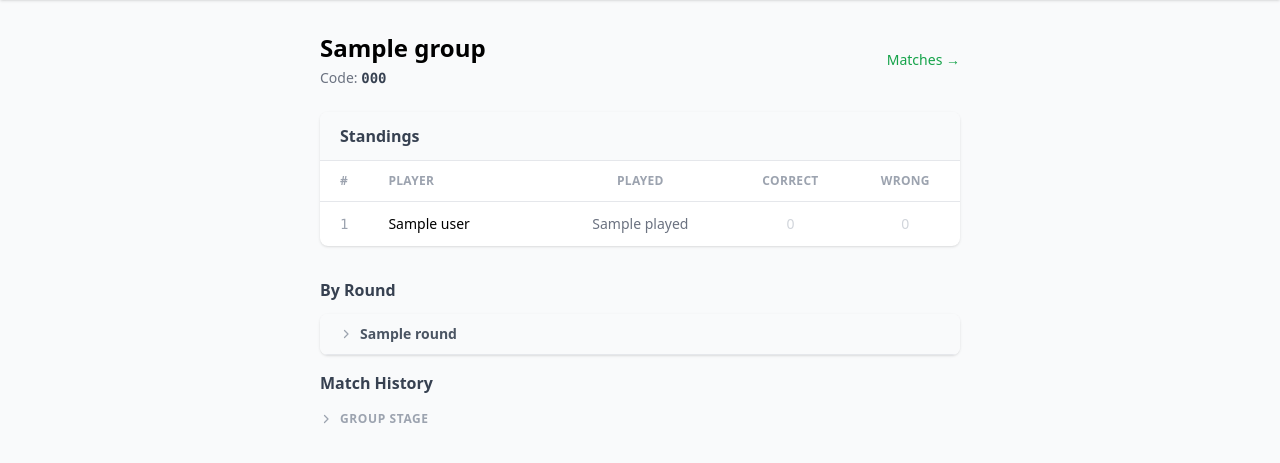
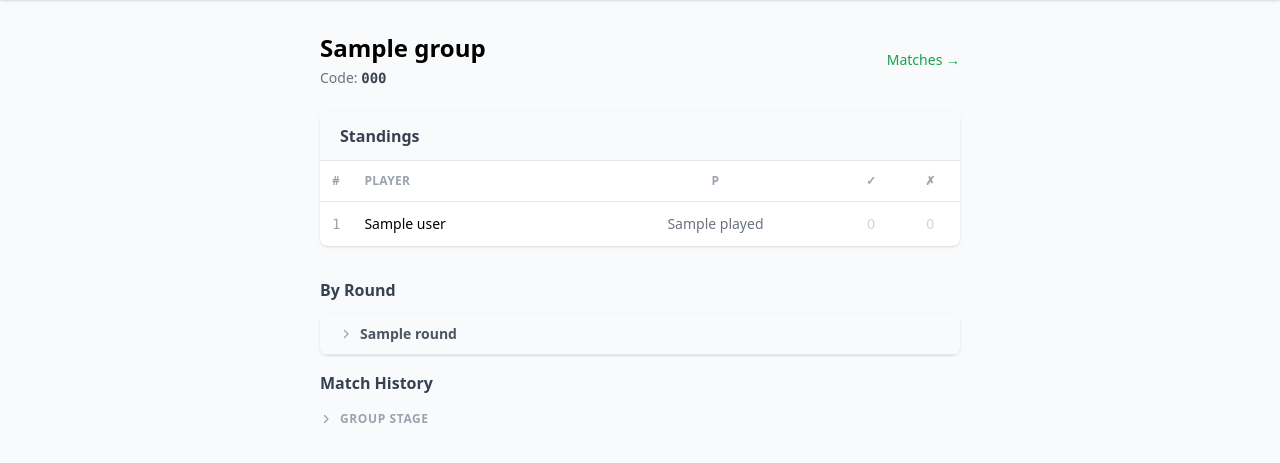
Before and after one commit to huypham10/world-cup-prediction, a Python web app: template app/templates/scoreboard/group.html in a window 1280 px wide. Shown: the part 52-515 px from the top of the page. Run offline with Jinja, Linux system fonts and the light colour scheme; the template is opened without the code that fills it: most values are stand-ins (such as "Sample title", 1, 10 or a date in 2020); some libraries are stand-ins or nearby versions.

```diff
--- a/app/templates/scoreboard/group.html
+++ b/app/templates/scoreboard/group.html
@@ -136,41 +136,42 @@
     <h2 class="font-semibold text-gray-700">Standings</h2>
   </div>
   {% if standings %}
+  <div class="overflow-x-auto">
   <table class="w-full text-sm">
     <thead class="text-xs uppercase tracking-wide text-gray-400 border-b">
       <tr>
-        <th class="text-left px-5 py-3 w-8">#</th>
-        <th class="text-left px-5 py-3">Player</th>
-        <th class="text-center px-3 py-3">Played</th>
-        <th class="text-center px-3 py-3">Correct</th>
-        <th class="text-center px-3 py-3">Wrong</th>
+        <th class="text-left px-3 py-3 w-6">#</th>
+        <th class="text-left px-3 py-3">Player</th>
+        <th class="text-center px-2 py-3">P</th>
+        <th class="text-center px-2 py-3">✓</th>
+        <th class="text-center px-2 py-3">✗</th>
         {% if wagers_by_round %}
-        <th class="text-right px-5 py-3">Net</th>
+        <th class="text-right px-3 py-3">Net</th>
         {% endif %}
         {% if group.owner_id == current_user.id %}
-        <th class="px-3 py-3"></th>
+        <th class="px-2 py-3"></th>
         {% endif %}
       </tr>
     </thead>
     <tbody class="divide-y divide-gray-100">
       {% for s in standings %}
       <tr class="{% if s.user.id == current_user.id %}bg-green-50{% else %}hover:bg-gray-50{% endif %}">
-        <td class="px-5 py-3 text-gray-400 font-mono">{{ loop.index }}</td>
-        <td class="px-5 py-3 font-medium">
+        <td class="px-3 py-3 text-gray-400 font-mono">{{ loop.index }}</td>
+        <td class="px-3 py-3 font-medium">
           {{ s.user.name }}
           {% if s.user.id == current_user.id %}
             <span class="text-xs text-gray-400 font-normal ml-1">(you)</span>
           {% endif %}
         </td>
-        <td class="px-3 py-3 text-center text-gray-500">{{ s.played }}</td>
-        <td class="px-3 py-3 text-center">
+        <td class="px-2 py-3 text-center text-gray-500">{{ s.played }}</td>
+        <td class="px-2 py-3 text-center">
           {% if s.correct > 0 %}
             <span class="text-green-600 font-semibold">{{ s.correct }}</span>
           {% else %}
             <span class="text-gray-300">0</span>
           {% endif %}
         </td>
-        <td class="px-3 py-3 text-center">
+        <td class="px-2 py-3 text-center">
           {% if s.wrong > 0 %}
             <span class="text-red-500">{{ s.wrong }}</span>
           {% else %}
@@ -178,7 +179,7 @@
           {% endif %}
         </td>
         {% if wagers_by_round %}
-        <td class="px-5 py-3 text-right font-mono font-semibold
+        <td class="px-3 py-3 text-right font-mono font-semibold
           {% if s.net > 0 %}text-green-600
           {% elif s.net < 0 %}text-red-500
           {% else %}text-gray-400{% endif %}">
@@ -186,7 +187,7 @@
         </td>
         {% endif %}
         {% if group.owner_id == current_user.id %}
-        <td class="px-3 py-3 text-center">
+        <td class="px-2 py-3 text-center">
           {% if s.user.id != current_user.id %}
           <form method="post" action="/groups/{{ group.id }}/members/{{ s.user.id }}/remove"
                 onsubmit="return confirm('Remove {{ s.user.name }} from this group?')">
@@ -201,6 +202,7 @@
       {% endfor %}
     </tbody>
   </table>
+  </div>
   {% else %}
   <p class="px-5 py-8 text-center text-gray-400 text-sm">No matches settled yet.</p>
   {% endif %}
@@ -217,38 +219,39 @@
     </svg>
     <span class="text-sm font-semibold text-gray-600">{{ round.label }}</span>
   </summary>
+  <div class="overflow-x-auto">
   <table class="w-full text-sm">
     <thead class="text-xs uppercase tracking-wide text-gray-400 border-b">
       <tr>
-        <th class="text-left px-5 py-2 w-8">#</th>
-        <th class="text-left px-5 py-2">Player</th>
-        <th class="text-center px-3 py-2">Played</th>
-        <th class="text-center px-3 py-2">Correct</th>
-        <th class="text-center px-3 py-2">Wrong</th>
+        <th class="text-left px-3 py-2 w-6">#</th>
+        <th class="text-left px-3 py-2">Player</th>
+        <th class="text-center px-2 py-2">P</th>
+        <th class="text-center px-2 py-2">✓</th>
+        <th class="text-center px-2 py-2">✗</th>
         {% if wagers_by_round %}
-        <th class="text-right px-5 py-2">Net</th>
+        <th class="text-right px-3 py-2">Net</th>
         {% endif %}
       </tr>
     </thead>
     <tbody class="divide-y divide-gray-100">
       {% for s in round.members %}
       <tr class="{% if s.user.id == current_user.id %}bg-green-50{% else %}hover:bg-gray-50{% endif %}">
-        <td class="px-5 py-2 text-gray-400 font-mono">{{ loop.index }}</td>
-        <td class="px-5 py-2 font-medium">
+        <td class="px-3 py-2 text-gray-400 font-mono">{{ loop.index }}</td>
+        <td class="px-3 py-2 font-medium">
           {{ s.user.name }}
           {% if s.user.id == current_user.id %}<span class="text-xs text-gray-400 font-normal ml-1">(you)</span>{% endif %}
         </td>
-        <td class="px-3 py-2 text-center text-gray-500">{{ s.played }}</td>
-        <td class="px-3 py-2 text-center">
+        <td class="px-2 py-2 text-center text-gray-500">{{ s.played }}</td>
+        <td class="px-2 py-2 text-center">
           {% if s.correct > 0 %}<span class="text-green-600 font-semibold">{{ s.correct }}</span>
           {% else %}<span class="text-gray-300">0</span>{% endif %}
         </td>
-        <td class="px-3 py-2 text-center">
+        <td class="px-2 py-2 text-center">
           {% if s.wrong > 0 %}<span class="text-red-500">{{ s.wrong }}</span>
           {% else %}<span class="text-gray-300">0</span>{% endif %}
         </td>
         {% if wagers_by_round %}
-        <td class="px-5 py-2 text-right font-mono font-semibold
+        <td class="px-3 py-2 text-right font-mono font-semibold
           {% if s.net > 0 %}text-green-600{% elif s.net < 0 %}text-red-500{% else %}text-gray-400{% endif %}">
           {% if s.net > 0 %}+{% endif %}{{ s.net }}
         </td>
@@ -257,6 +260,7 @@
       {% endfor %}
     </tbody>
   </table>
+  </div>
 </details>
 {% endfor %}
 {% endif %}
```
